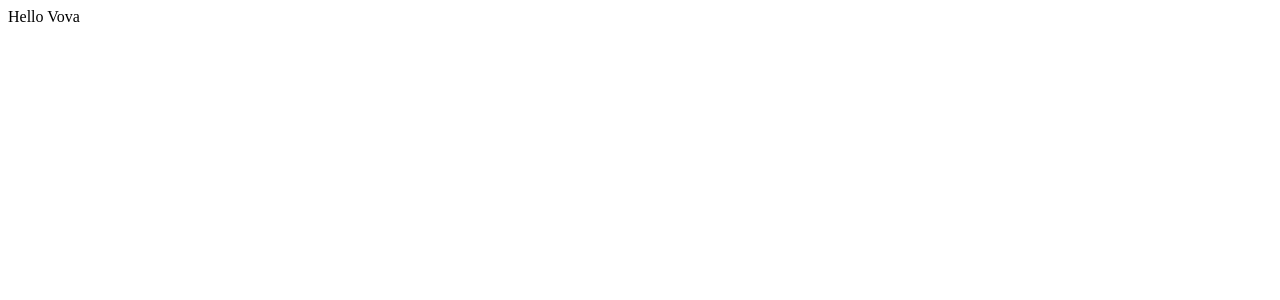
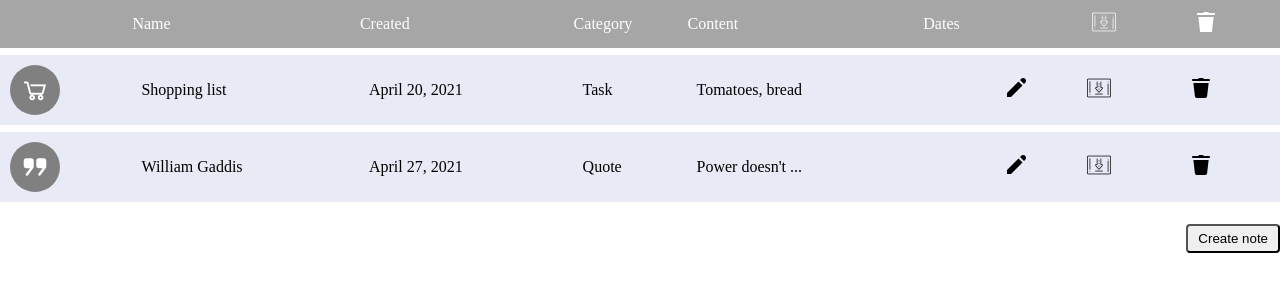
Before and after one commit to oberemok-oksana/notes-project-react-redux, a React (Vite) app: page / in a window 1280 px wide. Shown: the top 300 px of the page. Built offline with nearby package versions, Linux system fonts and the light colour scheme.

Commit message:
add Table, Button and style to them

```diff
--- a/src/App.tsx
+++ b/src/App.tsx
@@ -1,9 +1,14 @@
 import "./App.css";
+import Button from "./components/Button";
+import Table from "./components/Table";
 
 function App() {
   return (
     <>
-      <div>Hello Vova</div>
+      <Table />
+      <div className="button-wrapper">
+        <Button />
+      </div>
     </>
   );
 }
--- a/src/index.css
+++ b/src/index.css
@@ -0,0 +1,107 @@
+body {
+  margin: 0;
+}
+
+.table {
+  width: 100%;
+  margin-bottom: 15px;
+  border-collapse: collapse;
+}
+
+.table-head {
+  background-color: rgba(128, 128, 128, 0.7);
+  color: #fff;
+  border-radius: 4px;
+}
+
+.table__td {
+  padding: 10px 15px;
+}
+
+.table-data {
+  background-color: #e8eaf5;
+  border-top: 7px solid #fff;
+  margin: 10px 0;
+  border-bottom: 7px solid #fff;
+}
+
+.table-data td {
+  padding: 10px;
+}
+
+.button-wrapper {
+  display: flex;
+  justify-content: end;
+  align-items: center;
+  margin-bottom: 15px;
+}
+
+.button {
+  cursor: pointer;
+  border-radius: 4px;
+  width: fit-content;
+  padding: 5px 10px;
+}
+
+.button:hover {
+  background-color: #e8eaf5;
+  transition: all 0.3s ease;
+}
+
+.button:active {
+  transform: scale(1.03);
+  transition: all 0.3s ease;
+}
+
+.category {
+  display: flex;
+  align-items: center;
+  justify-content: center;
+  background-color: grey;
+  width: fit-content;
+  height: fit-content;
+  padding: 10px;
+  border-radius: 50%;
+}
+
+.card {
+  display: none;
+  flex-direction: column;
+  width: 500px;
+  gap: 10px;
+  margin: 20px auto;
+}
+
+.wrapper {
+  display: flex;
+  align-items: center;
+  gap: 15px;
+}
+
+.input {
+  padding: 8px 12px;
+  border-radius: 4px;
+  border: 1px solid #000;
+}
+
+.select {
+  width: fit-content;
+  padding: 5px;
+  border-radius: 4px;
+}
+
+.visible {
+  display: flex;
+}
+
+.dates {
+  width: fit-content;
+  padding: 7px;
+  border-radius: 4px;
+}
+
+.staticCell {
+  display: flex;
+  align-items: center;
+  justify-content: center;
+}
```
